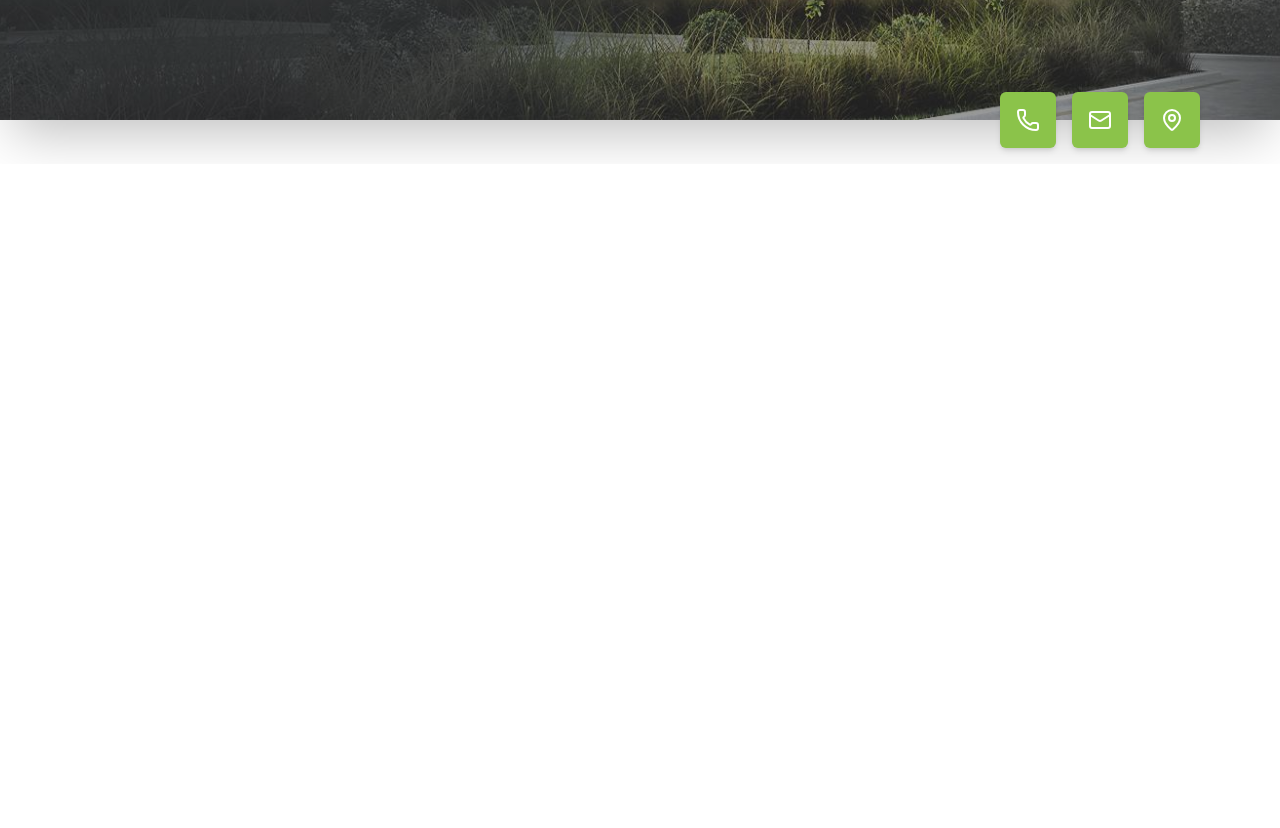
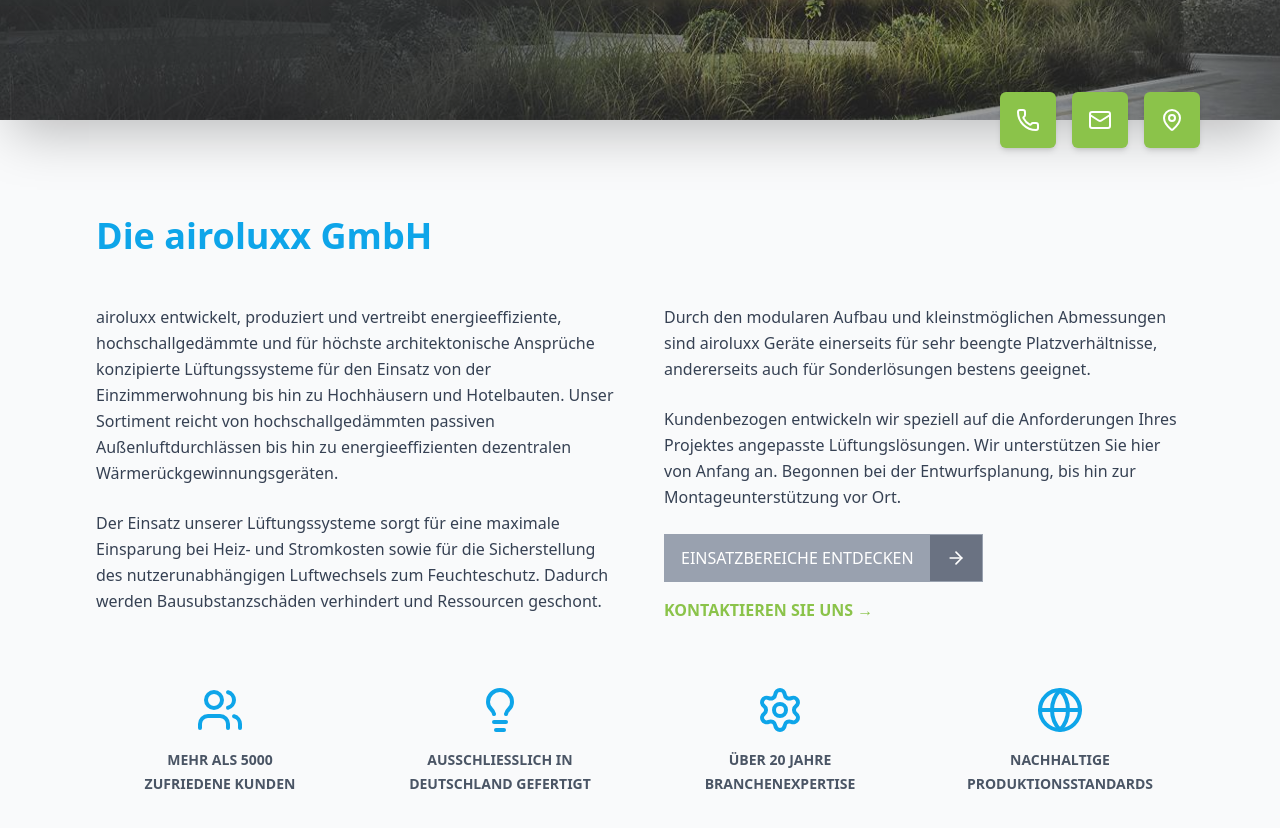
Before and after one commit to kamikos/airoluxx, a Next.js app: page / in a window 1280 px wide. Shown: the part 680-1508 px from the top of the page. Before the commit the page ends 844 px from the top, so only its background shows below. Built offline with nearby package versions, Linux system fonts and the light colour scheme.

Commit message:
Add CompanySection component and integrate it into Home page

```diff
--- a/app/page.tsx
+++ b/app/page.tsx
@@ -1,11 +1,13 @@
 import { Navigation } from "@/components/navigation"
 import { Hero } from "@/components/hero"
+import { CompanySection } from "@/components/company-section"
 
 export default function Home() {
   return (
     <main className="min-h-screen">
       <Navigation />
       <Hero />
+      <CompanySection />
     </main>
   )
 }
--- /dev/null
+++ b/components/company-section.tsx
@@ -0,0 +1,109 @@
+import { CustomButton } from "./ui/custom-button";
+import { Users, Lightbulb, Settings, Globe } from "lucide-react";
+
+const features = [
+  {
+    icon: Users,
+    title: "MEHR ALS 5000",
+    subtitle: "ZUFRIEDENE KUNDEN",
+  },
+  {
+    icon: Lightbulb,
+    title: "AUSSCHLIESSLICH IN",
+    subtitle: "DEUTSCHLAND GEFERTIGT",
+  },
+  {
+    icon: Settings,
+    title: "ÜBER 20 JAHRE",
+    subtitle: "BRANCHENEXPERTISE",
+  },
+  {
+    icon: Globe,
+    title: "NACHHALTIGE",
+    subtitle: "PRODUKTIONSSTANDARDS",
+  },
+];
+
+export function CompanySection() {
+  return (
+    <section className="py-16 lg:py-24 bg-gray-50">
+      <div className="max-w-6xl mx-auto px-4 lg:px-8">
+        {/* Company Info */}
+        <div className="mb-16">
+          <h2 className="text-[#0EA5E9] text-3xl lg:text-4xl font-bold mb-12">
+            Die airoluxx GmbH
+          </h2>
+
+          <div className="grid lg:grid-cols-2 gap-8 lg:gap-12 mb-8">
+            <div className="space-y-6">
+              <p className="text-gray-700 leading-relaxed">
+                airoluxx entwickelt, produziert und vertreibt energieeffiziente,
+                hochschallgedämmte und für höchste architektonische Ansprüche
+                konzipierte Lüftungssysteme für den Einsatz von der
+                Einzimmerwohnung bis hin zu Hochhäusern und Hotelbauten. Unser
+                Sortiment reicht von hochschallgedämmten passiven
+                Außenluftdurchlässen bis hin zu energieeffizienten dezentralen
+                Wärmerückgewinnungsgeräten.
+              </p>
+
+              <p className="text-gray-700 leading-relaxed">
+                Der Einsatz unserer Lüftungssysteme sorgt für eine maximale
+                Einsparung bei Heiz- und Stromkosten sowie für die
+                Sicherstellung des nutzerunabhängigen Luftwechsels zum
+                Feuchteschutz. Dadurch werden Bausubstanzschäden verhindert und
+                Ressourcen geschont.
+              </p>
+            </div>
+
+            <div className="space-y-6">
+              <p className="text-gray-700 leading-relaxed">
+                Durch den modularen Aufbau und kleinstmöglichen Abmessungen sind
+                airoluxx Geräte einerseits für sehr beengte Platzverhältnisse,
+                andererseits auch für Sonderlösungen bestens geeignet.
+              </p>
+
+              <p className="text-gray-700 leading-relaxed">
+                Kundenbezogen entwickeln wir speziell auf die Anforderungen
+                Ihres Projektes angepasste Lüftungslösungen. Wir unterstützen
+                Sie hier von Anfang an. Begonnen bei der Entwurfsplanung, bis
+                hin zur Montageunterstützung vor Ort.
+              </p>
+              <div className="flex flex-col gap-4">
+                <div>
+                  <CustomButton
+                    variant="outline"
+                    size="lg"
+                    showArrow
+                    className="bg-gray-400 text-white border-gray-400 hover:bg-gray-500 hover:border-gray-500"
+                  >
+                    EINSATZBEREICHE ENTDECKEN
+                  </CustomButton>
+                </div>
+                <button className="text-[#8BC34A] font-semibold text-left hover:text-[#7CB342] transition-colors">
+                  KONTAKTIEREN SIE UNS →
+                </button>
+              </div>
+            </div>
+          </div>
+        </div>
+
+        {/* Features Grid */}
+        <div className="grid grid-cols-1 sm:grid-cols-2 lg:grid-cols-4 gap-8">
+          {features.map((feature, index) => (
+            <div key={index} className="text-center">
+              <div className="flex justify-center mb-4">
+                <feature.icon size={48} className="text-[#0EA5E9]" />
+              </div>
+              <h3 className="text-gray-600 font-semibold text-sm mb-1">
+                {feature.title}
+              </h3>
+              <p className="text-gray-600 font-semibold text-sm">
+                {feature.subtitle}
+              </p>
+            </div>
+          ))}
+        </div>
+      </div>
+    </section>
+  );
+}
--- a/components/hero.tsx
+++ b/components/hero.tsx
@@ -1,5 +1,5 @@
-import { CustomButton } from "./ui/custom-button"
-import { Phone, Mail, MapPin } from "lucide-react"
+import { CustomButton } from "./ui/custom-button";
+import { Phone, Mail, MapPin } from "lucide-react";
 
 export function Hero() {
   return (
@@ -21,9 +21,16 @@
             WOHNRAUMLÜFTUNGEN
           </h1>
 
-          <p className="text-white text-lg lg:text-xl mb-8 opacity-90">Für höchste architektonische Ansprüche</p>
+          <p className="text-white text-lg lg:text-xl mb-8 opacity-90">
+            Für höchste architektonische Ansprüche
+          </p>
 
-          <CustomButton variant="primary" size="lg" className="text-white font-semibold px-8 py-4 text-base lg:text-lg">
+          <CustomButton
+            variant="primary"
+            size="lg"
+            showArrow
+            className="text-white font-semibold text-base lg:text-lg"
+          >
             JETZT BERATEN LASSEN!
           </CustomButton>
         </div>
@@ -53,5 +60,5 @@
         </div>
       </div>
     </section>
-  )
+  );
 }
--- a/components/navigation.tsx
+++ b/components/navigation.tsx
@@ -3,8 +3,16 @@
 import { useState } from "react"
 import { Menu, X, Search } from "lucide-react"
 import { CustomButton } from "./ui/custom-button"
+import Link from "next/link"
 
-const navigationItems = ["PRODUKTE", "EINSATZBEREICHE", "REFERENZEN", "UNTERNEHMEN", "BLOG", "KONTAKT"]
+const navigationItems = [
+  { name: "PRODUKTE", href: "#produkte" },
+  { name: "EINSATZBEREICHE", href: "#einsatzbereiche" },
+  { name: "REFERENZEN", href: "#referenzen" },
+  { name: "UNTERNEHMEN", href: "#unternehmen" },
+  { name: "BLOG", href: "#blog" },
+  { name: "KONTAKT", href: "#kontakt" },
+]
 
 export function Navigation() {
   const [isMenuOpen, setIsMenuOpen] = useState(false)
@@ -23,9 +31,13 @@
         {/* Desktop Navigation */}
         <div className="hidden lg:flex items-center space-x-8">
           {navigationItems.map((item) => (
-            <a key={item} href="#" className="text-gray-700 hover:text-[#0EA5E9] font-medium text-sm transition-colors">
-              {item}
-            </a>
+            <Link
+              key={item.name}
+              href={item.href}
+              className="text-gray-700 hover:text-[#0EA5E9] font-medium text-sm transition-colors"
+            >
+              {item.name}
+            </Link>
           ))}
           <button className="text-gray-700 hover:text-[#0EA5E9] transition-colors">
             <Search size={20} />
@@ -45,14 +57,14 @@
         <div className="lg:hidden absolute top-full left-0 w-full bg-white/95 backdrop-blur-sm shadow-lg border-t">
           <div className="flex flex-col space-y-4 p-4">
             {navigationItems.map((item) => (
-              <a
-                key={item}
-                href="#"
+              <Link
+                key={item.name}
+                href={item.href}
                 className="text-gray-700 hover:text-[#0EA5E9] font-medium py-2 transition-colors"
                 onClick={() => setIsMenuOpen(false)}
               >
-                {item}
-              </a>
+                {item.name}
+              </Link>
             ))}
             <button className="flex items-center text-gray-700 hover:text-[#0EA5E9] py-2 transition-colors">
               <Search size={20} className="mr-2" />
--- a/components/ui/custom-button.tsx
+++ b/components/ui/custom-button.tsx
@@ -1,14 +1,23 @@
 import { cn } from "@/lib/utils"
 import type { ButtonHTMLAttributes, ReactNode } from "react"
+import { ArrowRight } from "lucide-react"
 
 interface CustomButtonProps extends ButtonHTMLAttributes<HTMLButtonElement> {
   children: ReactNode
   variant?: "primary" | "secondary" | "outline" | "ghost"
   size?: "sm" | "md" | "lg"
   className?: string
+  showArrow?: boolean
 }
 
-export function CustomButton({ children, variant = "primary", size = "md", className, ...props }: CustomButtonProps) {
+export function CustomButton({
+  children,
+  variant = "primary",
+  size = "md",
+  className,
+  showArrow = false,
+  ...props
+}: CustomButtonProps) {
   const baseStyles =
     "inline-flex items-center justify-center font-medium transition-colors focus-visible:outline-none focus-visible:ring-2 focus-visible:ring-offset-2 disabled:pointer-events-none disabled:opacity-50"
 
@@ -20,14 +29,33 @@
   }
 
   const sizes = {
-    sm: "h-8 px-3 text-sm",
-    md: "h-10 px-4 text-sm",
-    lg: "h-12 px-6 text-base",
+    sm: "h-8 text-sm",
+    md: "h-10 text-sm",
+    lg: "h-12 text-base",
   }
 
   return (
-    <button className={cn(baseStyles, variants[variant], sizes[size], className)} {...props}>
-      {children}
+    <button
+      className={cn(baseStyles, variants[variant], sizes[size], showArrow ? "pr-0" : "px-4", className)}
+      {...props}
+    >
+      <span className="px-4">{children}</span>
+      {showArrow && (
+        <div
+          className={cn(
+            "h-full flex items-center justify-center px-4",
+            variant === "primary"
+              ? "bg-[#7CB342]"
+              : variant === "secondary"
+                ? "bg-[#0284C7]"
+                : variant === "outline"
+                  ? "bg-gray-500"
+                  : "bg-gray-200",
+          )}
+        >
+          <ArrowRight size={20} />
+        </div>
+      )}
     </button>
   )
 }
```
